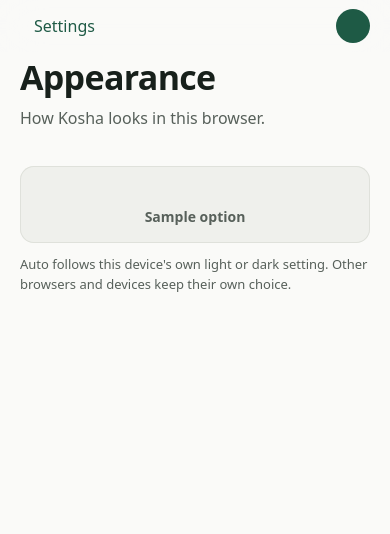
After one commit to prabhuakshay/kosha, a Django app: template templates/core/appearance.html in a window 390 px wide. The commit adds this page. Shown: the top 534 px of the page. Run offline with Django 5.2, Linux system fonts and the light colour scheme; the template is opened without the code that fills it: most values are stand-ins (such as "Sample title", 1, 10 or a date in 2020); style sheets or scripts are compiled from the project's sources; parts of the project's set-up code (start-up, migrations or seed data) failed here and were passed over; some libraries are stand-ins or nearby versions; some web fonts are replaced.

Commit message:
feat(settings): let each browser choose light, dark or auto
Kosha only ever followed the device's own light or dark setting, with
no way to pick one. Settings gains an Appearance page with Auto, Light
and Dark, Auto staying the default.

- The choice is a cookie, not a Setting, so a phone can stay dark
  while a laptop stays light, and switching themes never fills
  History. It sits under a new "This browser" group in Settings and
  the rail, whose row shows the current choice
- The server writes the theme onto <html> and picks the matching
  theme-color, so pages load in it without a flash, signed out too.
  The stylesheet already had .light and .dark classes for this
- Choosing reloads the whole page rather than swapping its body in,
  which would keep the old theme on <html>
- An unknown choice changes nothing, and an unknown cookie is Auto

```diff
--- a/apps/core/urls.py
+++ b/apps/core/urls.py
@@ -9,6 +9,7 @@ urlpatterns = [
     path("settings/", views.settings, name="settings"),
     path("settings/base-currency/", views.base_currency, name="base_currency"),
     path("settings/history/", views.history_page, name="history"),
+    path("settings/appearance/", views.appearance_page, name="appearance"),
     path("manifest.webmanifest", views.manifest, name="manifest"),
     path("sw.js", views.service_worker, name="service_worker"),
 ]
--- a/assets/css/app.css
+++ b/assets/css/app.css
@@ -323,6 +323,43 @@
   .notice-bad {
     background: color-mix(in srgb, var(--bad) 11%, transparent);
     color: var(--bad);
+  }
+
+  .segments {
+    display: grid;
+    grid-auto-columns: minmax(0, 1fr);
+    grid-auto-flow: column;
+    gap: 0.25rem;
+    padding: 0.25rem;
+    border-radius: 0.875rem;
+    background: var(--well);
+    box-shadow: inset 0 0 0 1px var(--line);
+  }
+
+  .segment {
+    display: flex;
+    flex-direction: column;
+    align-items: center;
+    gap: 0.375rem;
+    padding: 0.75rem 0.5rem;
+    border-radius: 0.625rem;
+    color: var(--ink-2);
+    font-size: 14px;
+    font-weight: 600;
+  }
+
+  .segment:hover {
+    color: var(--ink);
+  }
+
+  .segment[aria-pressed="true"] {
+    background: var(--surface);
+    color: var(--ink);
+    box-shadow: 0 0 0 1px var(--line);
+  }
+
+  .segment[aria-pressed="true"] svg {
+    color: var(--accent);
   }
 
   /* The signed-in shell: an app rail, then one pane or a list beside a
--- a/config/settings.py
+++ b/config/settings.py
@@ -96,6 +96,7 @@ TEMPLATES = [
                 "django.contrib.auth.context_processors.auth",
                 "django.contrib.messages.context_processors.messages",
                 "apps.core.context_processors.section",
+                "apps.core.context_processors.theme",
             ],
         },
     },
--- a/templates/base.html
+++ b/templates/base.html
@@ -1,10 +1,10 @@
 {% load static %}<!DOCTYPE html>
-<html lang="en">
+<html lang="en"{% if theme and theme.value != "auto" %} class="{{ theme.value }}"{% endif %}>
   <head>
     <meta charset="utf-8">
     <meta name="viewport" content="width=device-width, initial-scale=1, viewport-fit=cover">
-    <meta name="theme-color" content="#fafaf8" media="(prefers-color-scheme: light)">
-    <meta name="theme-color" content="#1b1d1d" media="(prefers-color-scheme: dark)">
+    {% if theme.value != "dark" %}<meta name="theme-color" content="#fafaf8"{% if theme.value != "light" %} media="(prefers-color-scheme: light)"{% endif %}>{% endif %}
+    {% if theme.value != "light" %}<meta name="theme-color" content="#1b1d1d"{% if theme.value != "dark" %} media="(prefers-color-scheme: dark)"{% endif %}>{% endif %}
     {% comment %}
         Links and forms swap the next page's body in rather than loading it
         afresh. No page is kept in the history cache, as none is kept by the
--- a/templates/core/_settings_links.html
+++ b/templates/core/_settings_links.html
@@ -1,6 +1,8 @@
 <p class="sub-group">Kosha</p>
 {% include "layouts/_sub_link.html" with to="base_currency" icon="coins" label="Base currency" %}
 {% include "layouts/_sub_link.html" with to="history" icon="history" label="History" %}
+<p class="sub-group">This browser</p>
+{% include "layouts/_sub_link.html" with to="appearance" icon="sun-moon" label="Appearance" %}
 <p class="sub-group">Security</p>
 {% include "layouts/_sub_link.html" with to="security" icon="fingerprint" label="Signing in" also="password new_authenticator new_recovery_codes" %}
 {% include "layouts/_sub_link.html" with to="sessions" icon="monitor-smartphone" label="Sessions" %}
--- /dev/null
+++ b/templates/core/appearance.html
@@ -0,0 +1,16 @@
+{% extends "layouts/settings_page.html" %}
+{% block title %}Appearance · Kosha{% endblock %}
+{% block main %}
+    <h1 class="display page-title">Appearance</h1>
+    <p class="lede">How Kosha looks in this browser.</p>
+    {% comment %}Loaded whole, as a swapped-in body would keep the old theme on <html>.{% endcomment %}
+    <form method="post" class="section max-w-sm" hx-boost="false">
+        {% csrf_token %}
+        <div class="segments" role="group" aria-label="Theme">
+            {% for option in themes %}
+                <button class="segment" name="theme" value="{{ option.value }}" aria-pressed="{% if option == theme %}true{% else %}false{% endif %}"><i data-lucide="{{ option.icon }}"></i>{{ option.label }}</button>
+            {% endfor %}
+        </div>
+        <p class="note mt-3">Auto follows this device's own light or dark setting. Other browsers and devices keep their own choice.</p>
+    </form>
+{% endblock %}
--- a/templates/core/settings.html
+++ b/templates/core/settings.html
@@ -7,6 +7,10 @@
     <nav class="rows" aria-label="Kosha">
         {% include "layouts/_row.html" with to="base_currency" icon="coins" title="Base currency" sub="What every amount is in" %}
         {% include "layouts/_row.html" with to="history" icon="history" title="History" sub="Every change to Masters and Settings" %}
+    </nav>
+    <p class="group-label">This browser</p>
+    <nav class="rows" aria-label="This browser">
+        {% include "layouts/_row.html" with to="appearance" icon=theme.icon title="Appearance" sub=theme.label %}
     </nav>
     <p class="group-label">Security</p>
     <nav class="rows" aria-label="Security">
```
Also changed, not shown: apps/core/appearance.py (added, +46 -0 lines), apps/core/context_processors.py (+16 -1 lines), apps/core/tests/test_appearance.py (added, +123 -0 lines), apps/core/tests/test_settings.py (+9 -1 lines), apps/core/views.py (+30 -1 lines).
